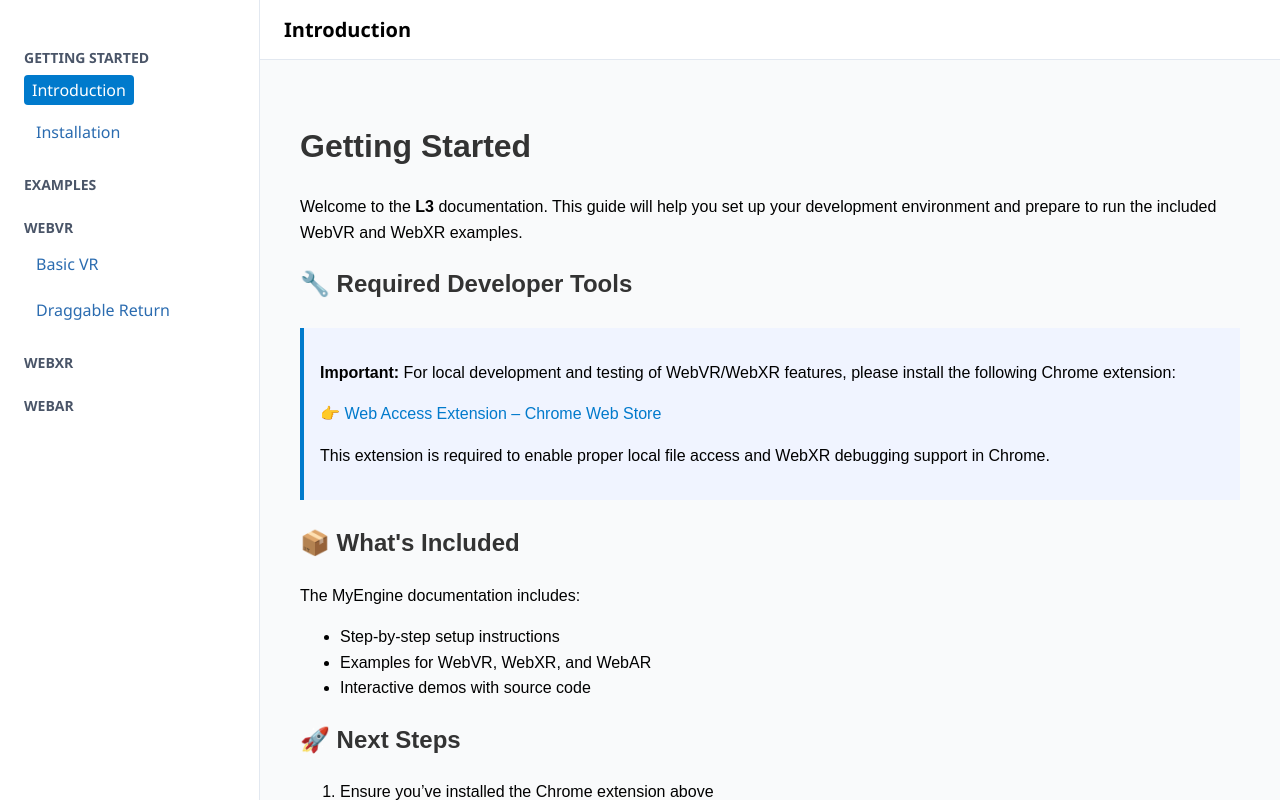
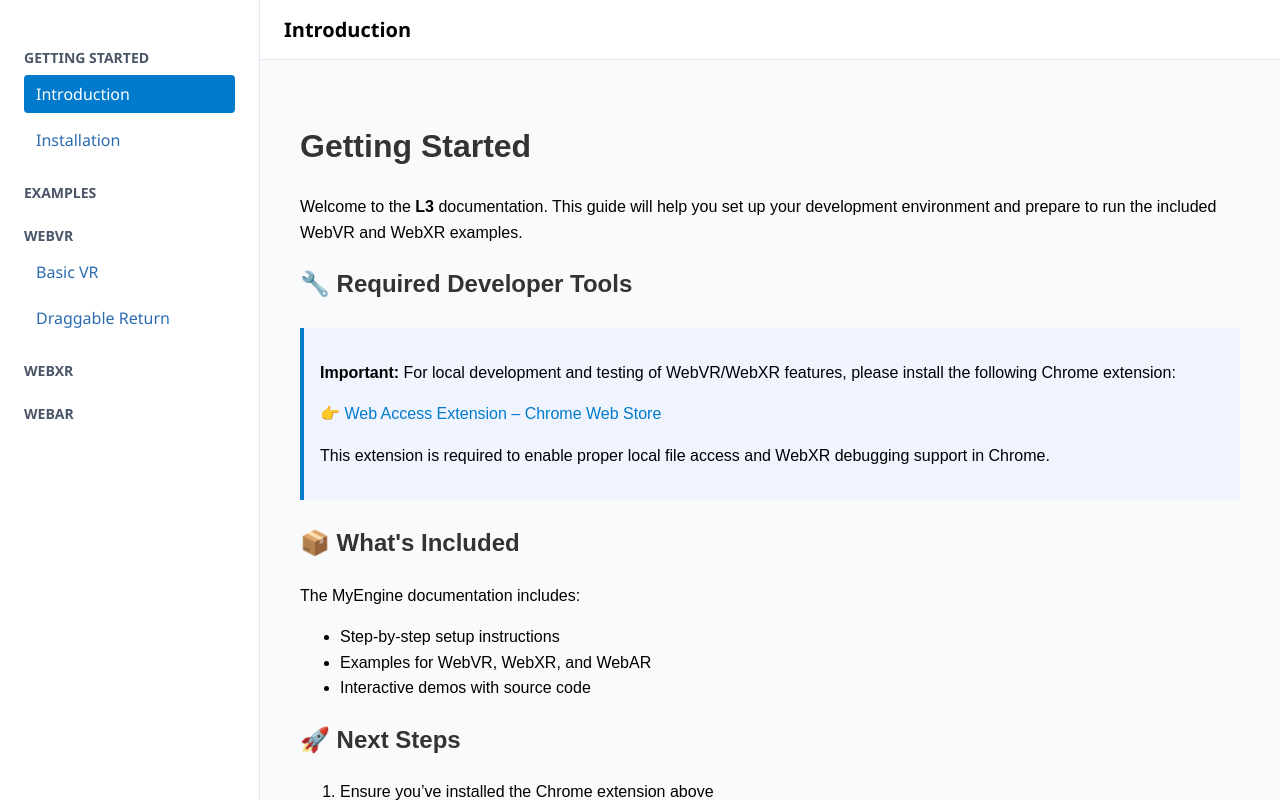
Before and after one commit to wildy13/L3, a website: page docs/index.html in a window 1280 px wide. Drawn offline with Linux system fonts and the light colour scheme.

Commit message:
update css

```diff
--- a/docs/main.css
+++ b/docs/main.css
@@ -38,7 +38,8 @@ section {
   flex: 1;
 }
 
-nav h2, nav h3 {
+nav h2,
+nav h3 {
   font-size: 0.875rem;
   margin-top: 1.5rem;
   color: #4a5568;
@@ -58,15 +59,13 @@ nav a {
   text-decoration: none;
   color: #2b6cb0;
   display: block;
-  padding: 0.5rem 0.75rem;
-  border-radius: 6px;
+  padding: 8px 12px;
+  border-radius: 4px;
+  transition: background-color 0.2s ease, color 0.2s ease;
 }
 
 nav a:hover,
 nav a.active {
   background-color: #007acc;
   color: white;
-  border-radius: 4px;
-  padding: 4px 8px;
-  display: inline-block;
 }
```
